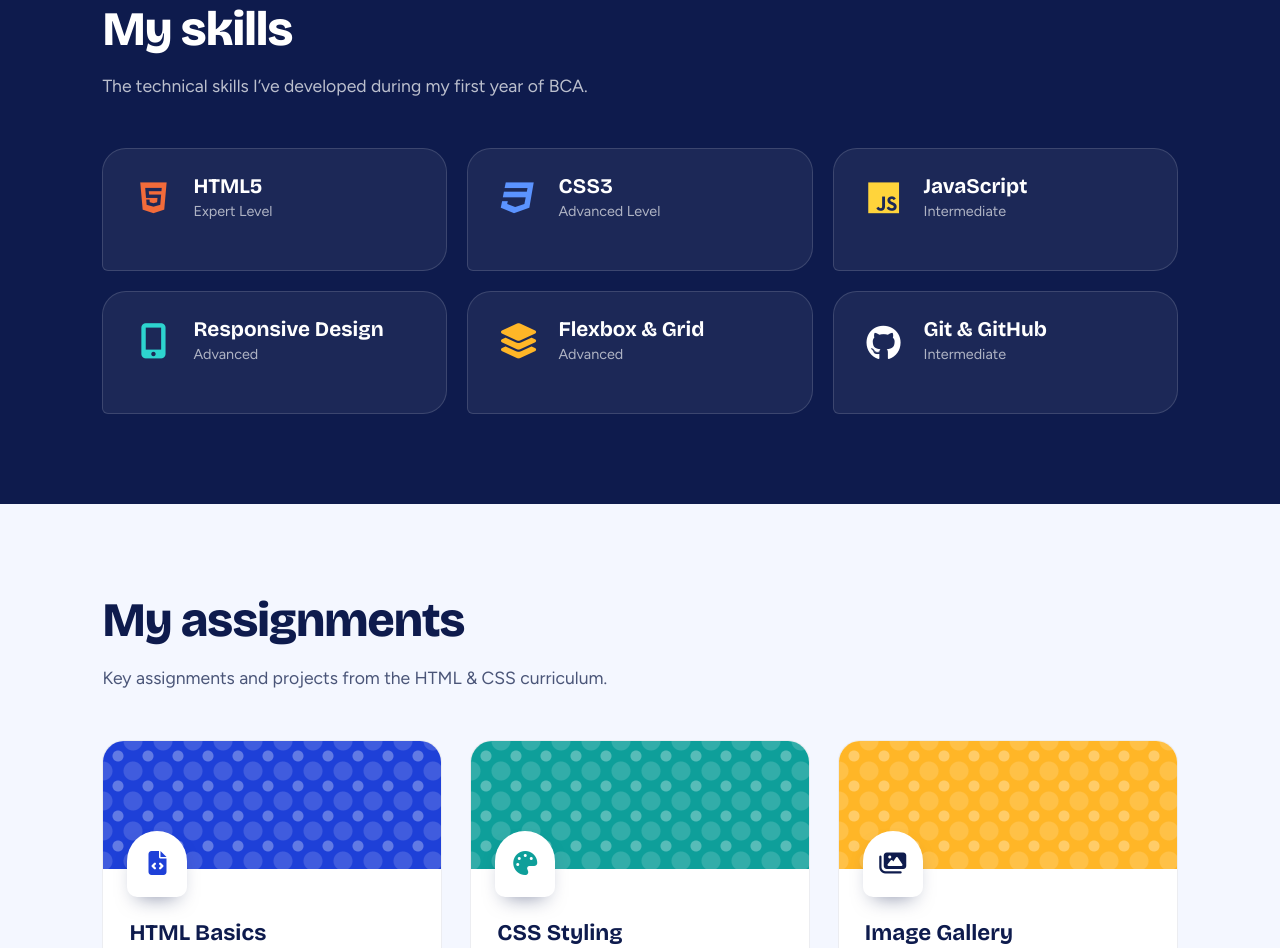
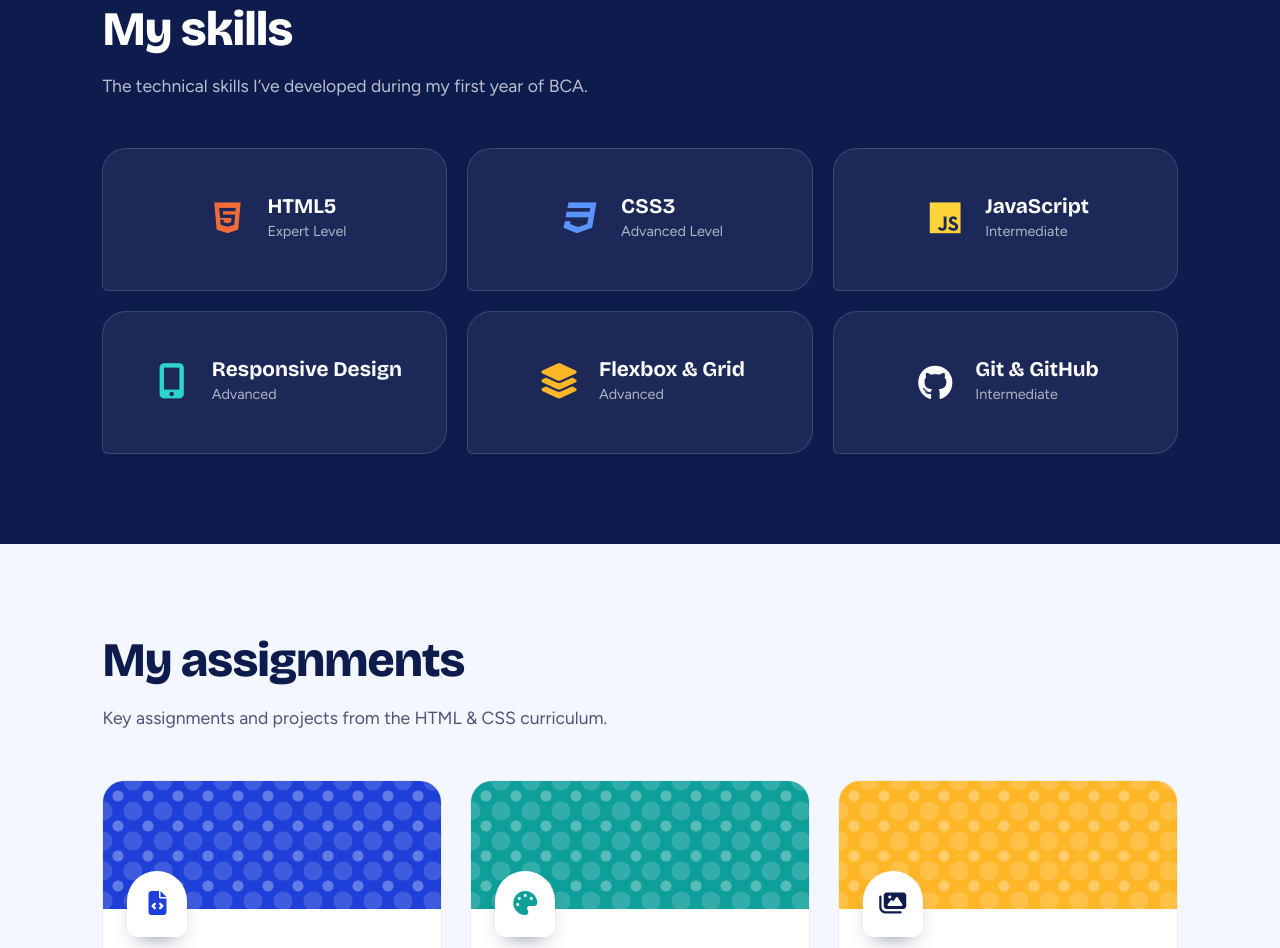
Before and after one commit to ananyamahawar/My_Portfolio, a plain HTML site: page index.html in a window 1280 px wide. Shown: the part 1817-2765 px from the top of the page. Drawn offline with nearby package versions, Linux system fonts and the light colour scheme.

Commit message:
Clean up CSS by removing comments and adjusting styles
Removed unnecessary comments and improved layout styles.

```diff
--- a/style.css.css
+++ b/style.css.css
@@ -1,15 +1,3 @@
-/* =====================================================
-   Ananya Mahawar - Portfolio Styling
-   Works with the original index.html (no changes needed)
-
-   My colors:
-   dark blue  #0E1B4D     grey-blue  #4A5578
-   cobalt     #1E40D8     turquoise  #0E9F9A
-   marigold   #FFB627     light bg   #F4F7FF
-   ===================================================== */
-
-
-/* ---------- basic reset ---------- */
 * {
     margin: 0;
     padding: 0;
@@ -513,6 +501,11 @@ nav li:last-child a:hover {
     border-radius: 24px 24px 24px 6px;
     padding: 26px;
     transition: 0.35s;
+    display: flex;
+    align-items: center;
+    justify-content: center;
+    flex-wrap: wrap;
+    gap: 20px;
 }
 
 .cards:hover {
@@ -526,6 +519,7 @@ nav li:last-child a:hover {
     align-items: center;
     gap: 16px;
     margin-bottom: 20px;
+    margin-top: 20px;
 }
 
 .cards-top i {
@@ -633,16 +627,12 @@ nav li:last-child a:hover {
 .assignment-cards:hover .assignment-top {
     background-position: 30px 30px, 45px 45px;
 }
-
-/* each card gets its own color */
 .t1 { background-color: #1E40D8; }
 .t2 { background-color: #0E9F9A; }
 .t3 { background-color: #FFB627; }
 .t4 { background-color: #0E1B4D; }
 .t5 { background-color: #1E40D8; }
 .t6 { background-color: #0E9F9A; }
-
-/* arch shaped icon box */
 .card-icon {
     position: absolute;
     left: 24px;
@@ -687,8 +677,6 @@ nav li:last-child a:hover {
 .assignment-bottom b {
     color: #0E1B4D;
 }
-
-/* the extra <br> tags are not needed */
 .assignment-bottom br {
     display: none;
 }
@@ -698,8 +686,6 @@ nav li:last-child a:hover {
     padding: 5px 0 5px 28px;
     font-size: 0.97rem;
 }
-
-/* little tick circles */
 .assignment-bottom li::before {
     content: "✓";
     position: absolute;
@@ -736,8 +722,6 @@ nav li:last-child a:hover {
     height: 100%;
     object-fit: cover;
 }
-
-/* dark shade so the white text can be read */
 .banner::after {
     content: "";
     position: absolute;
@@ -943,9 +927,6 @@ footer p {
 @keyframes grow {
     from { width: 0; }
 }
-
-
-/* ---------- tablet and mobile ---------- */
 @media (max-width: 860px) {
     .hero,
     .box,
@@ -1001,8 +982,6 @@ footer p {
         padding: 22px;
     }
 }
-
-/* for people who don't like animations */
 @media (prefers-reduced-motion: reduce) {
     * {
         animation: none !important;
```
